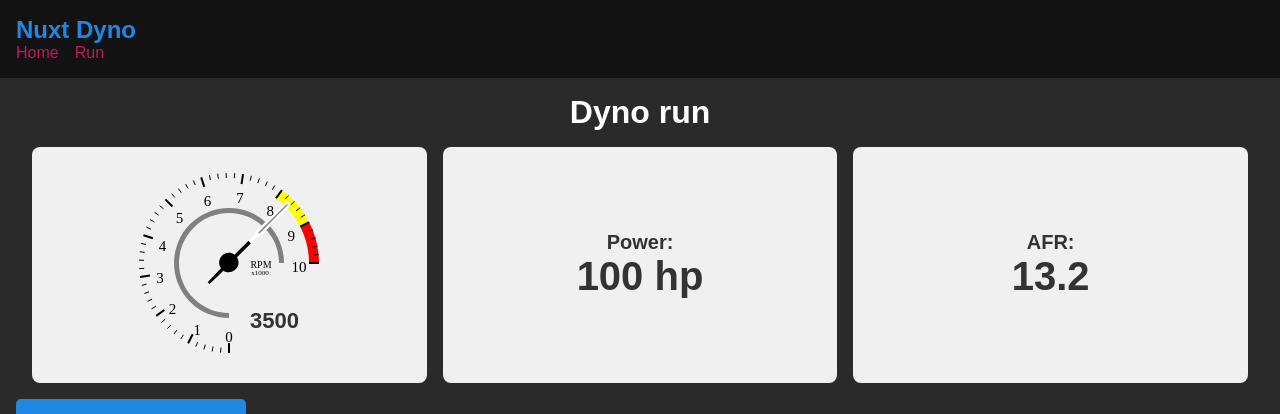
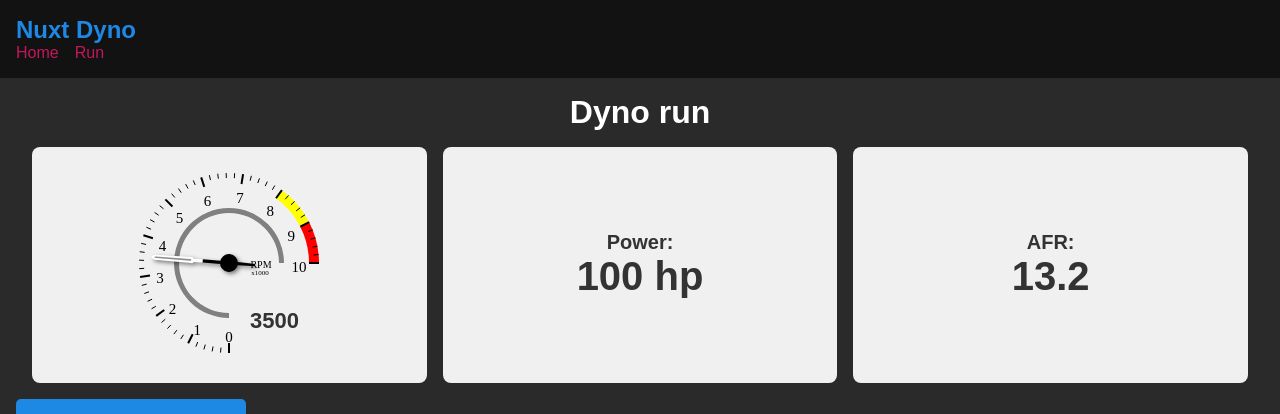
Before and after one commit to rbenzazon/nuxt-dyno, a Nuxt app in the folder nuxt-app/: page /run in a window 1280 px wide. Shown: the top 414 px of the page. Built offline with nearby package versions, Linux system fonts and the light colour scheme; a web font is replaced by a local one.

Commit message:
feature(RpmRun): fix needle rotation

```diff
--- a/nuxt-app/app/components/Needle.vue
+++ b/nuxt-app/app/components/Needle.vue
@@ -1,26 +1,14 @@
 <template>
-    <svg
-   width="200"
-   height="200"
-   viewBox="0 0 52.916665 52.916666"
-   version="1.1"
-   id="needle"
-   xml:space="preserve"
-   xmlns="http://www.w3.org/2000/svg"
-   xmlns:svg="http://www.w3.org/2000/svg"><defs
-     id="defs1" /><g
-     id="layer1"><g
-       id="g12"
-       :transform="`translate(-79.179757,-122.94095)  rotate(${props.angle},105.2367,141.64205)`"><path
-         id="path2"
-         style="fill:#000000;fill-opacity:1;stroke:none;stroke-width:0.051;stroke-linecap:round;stroke-linejoin:round;stroke-dasharray:none;paint-order:markers fill stroke"
-         d="m 105.23647,141.6451 -0.002,5.24257 c -1.23613,0.20346 -2.15617,1.27319 -2.158,2.52595 0.002,1.2516 0.92279,2.3209 2.15748,2.52595 l 0.13958,5.09529 0.67179,-0.002 0.14211,-5.09581 c 1.18764,-0.24539 2.00946,-1.31064 2.01228,-2.52336 -0.003,-1.20123 -0.83465,-2.27293 -2.00815,-2.52957 l 0.001,-5.24102 z" /><path
-         style="font-variation-settings:normal;opacity:1;vector-effect:none;fill:#ffffff;fill-opacity:1;stroke:none;stroke-width:0.051;stroke-linecap:round;stroke-linejoin:round;stroke-miterlimit:4;stroke-dasharray:none;stroke-dashoffset:0;stroke-opacity:1;-inkscape-stroke:none;paint-order:markers fill stroke;stop-color:#000000;stop-opacity:1"
-         d="m 105.2367,141.64205 0.95477,-8.7e-4 0.001,-2.57792 c 0.34393,-0.14721 0.44292,-0.41827 0.44139,-0.74016 l -0.17294,-10.65288 c -0.008,-0.30574 -0.38937,-0.80652 -0.72144,-1.15424 -0.30341,0.32251 -0.7443,0.82669 -0.74651,1.14876 l -0.17504,10.66108 c -0.0125,0.3878 0.16094,0.60037 0.41639,0.73572 z"
-         id="path4" /><path
-         style="fill:#8f8f8f;fill-opacity:1;stroke:none;stroke-width:0.0244644;stroke-linecap:round;stroke-linejoin:round;stroke-dasharray:none;paint-order:markers fill stroke"
-         d="m 105.96527,138.00888 -0.0456,-10.04642 c -0.003,-0.26658 -0.0806,-0.39373 -0.19038,-0.61945 -0.11933,0.22566 -0.19641,0.33384 -0.197,0.61467 l -0.0462,10.05357 c -8e-5,0.2709 0.13579,0.31517 0.23952,0.31518 0.10374,2e-5 0.24007,-0.0369 0.23966,-0.31755 z"
-         id="path4-3" /></g></g></svg>
+    <svg id="needle" width="200" height="200" version="1.1" viewBox="0 0 200 200" xmlns="http://www.w3.org/2000/svg">
+        <g id="layer1">
+            <g id="g14" :transform="`rotate(${props.angle*180/Math.PI},100,100)`">
+                <path id="path2" d="m98.36902 73.45847-0.0068 17.93594-0.0018 17.28361 0.477533 17.43207 2.298335-7e-3 0.48619-17.43385 0.0141-17.28714 3e-3 -17.93064z" style="paint-order:markers fill stroke"/>
+                <path id="path4" d="m98.37063 73.44803 3.262568-3e-3 -0.0361-8.819609c1.17666-0.503636 1.51532-1.43099 1.51009-2.532244l-0.59166-36.44575c-0.0274-1.046001-1.37509-2.759276-2.51117-3.948899-1.038039 1.103375-2.503448 2.828281-2.511008 3.93015l-0.598429 36.47383c-0.04277 1.326746 0.55061 2.053993 1.424558 2.517054z" fill="#fff" stop-color="#000000" style="-inkscape-stroke:none;font-variation-settings:normal;paint-order:markers fill stroke"/>
+                <path id="path4-3" d="m100.8197 61.01819-0.156-34.37093c-0.0103-0.912027-0.27575-1.347034-0.65134-2.11927-0.408253 0.772031-0.67196 1.142137-0.673979 2.102916l-0.15806 34.39539c-2.73e-4 0.926807 0.464567 1.078264 0.819444 1.078298 0.354925 6.8e-5 0.821345-0.126243 0.819935-1.086406z" fill="#8f8f8f" style="paint-order:markers fill stroke"/>
+                <circle id="path14" cx="100" cy="100" r="9" style="-inkscape-stroke:none;font-variation-settings:normal;paint-order:markers fill stroke"/>
+            </g>
+        </g>
+    </svg>
 </template>
 
 <script setup>
@@ -31,4 +19,6 @@
             default: 0
         }
     });
+    console.log("props.angle",props.angle);
+
 </script>
--- a/nuxt-app/app/components/RpmRun.vue
+++ b/nuxt-app/app/components/RpmRun.vue
@@ -1,5 +1,5 @@
 <template>
-    <Needle :angle="45"/>
+    <Needle :angle="angle"/>
     <svg ref="svgRef" width="200" height="200"></svg>
     <span>{{ rpm }}</span>
 </template>
@@ -39,8 +39,11 @@
             default: 9000
         }
     });
+    const startAngle = Math.PI;
+    const endAngle = 2.5 * Math.PI;
+    const majorAngle =  (endAngle - startAngle)/(props.max / 1000);
 
-
+    const angle = computed(() => props.rpm/props.max * (endAngle - startAngle) - Math.PI);
 
     const svgRef = useTemplateRef("svgRef");
     const gRef = ref(null);
@@ -52,8 +55,7 @@
         const width = svg.attr("width");
         const height = svg.attr("height");
         const radius = Math.min(width, height) / 2 - 10;
-        const startAngle = Math.PI;
-        const endAngle = 2.5 * Math.PI;
+
         const majorGraduations = new Array(props.max / 1000 +1).fill(0).map((_, i) => i );
 
 
@@ -93,10 +95,7 @@
             .attr("d", redArc);
 
         majorGraduations.forEach((graduation,index) => {
-            const majorAngle =  (endAngle - startAngle)/(props.max / 1000);
             const angle = startAngle + graduation * majorAngle - Math.PI/2;
-            console.log("d", graduation);
-            console.log("angle", angle);
             const x1 = (radius - 10) * Math.cos(angle);
             const y1 = (radius - 10) * Math.sin(angle);
             const x2 = radius * Math.cos(angle);
@@ -160,13 +159,13 @@
     }
     // Update the dial with new RPM values
     const updateDial = (rpm) => {
-        const angle = (rpm - props.min) / (props.max - props.min) * 2 * Math.PI;
+        /*const angle = (rpm - props.min) / (props.max - props.min) * 2 * Math.PI;
         console.log("Updating dial to angle:", angle);
         gRef.value.select("path")
             .datum({ endAngle: angle })
             .transition()
             .duration(750)
-            .attr("d", arc);
+            .attr("d", arc);*/
     };
 
     onMounted(() => {
@@ -184,7 +183,10 @@
 <style scoped>
     #needle{
         position:absolute;
-        transform: translate(21px, 7px);
+        /* drop shadow */
+        filter: drop-shadow(2px 2px 2px rgba(0, 0, 0, 0.5));
+
+
     }
 span {
     font-weight: bold;
```
